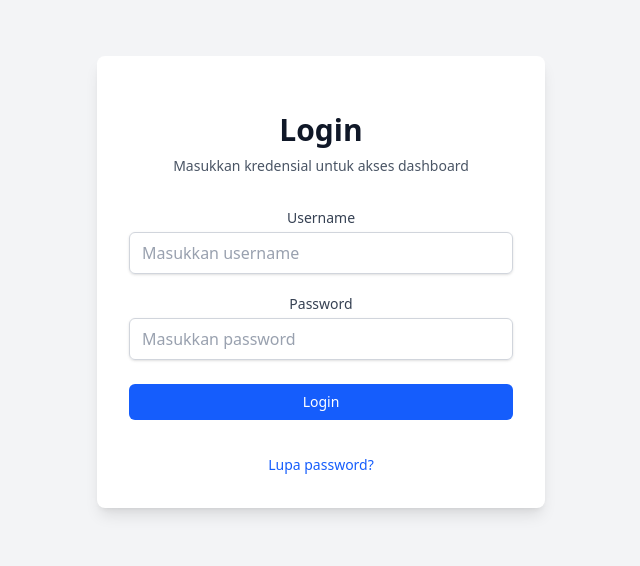
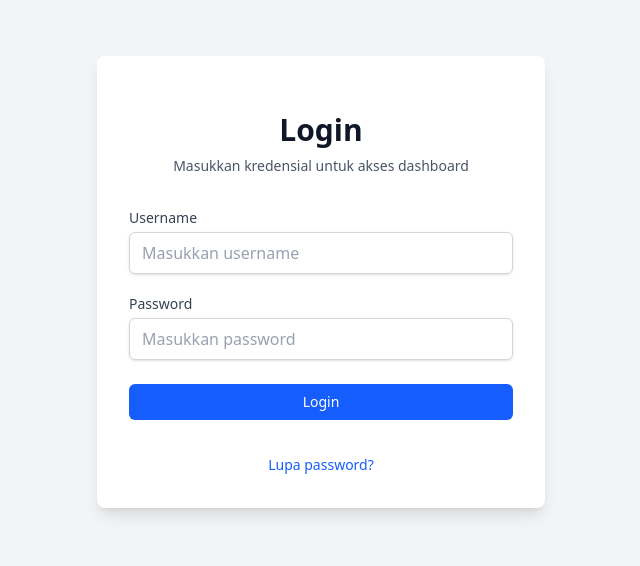
Before and after one commit to ryandyrhamadhany/project-crud, a React (Vite) app: page / in a window 1280 px wide. Shown: the part 150-716 px from the top of the page, without its empty margins (319-959 px from the left). Built offline with nearby package versions, Linux system fonts and the light colour scheme.

Commit message:
mengubah posisi tulisan label username dan password menjadi left-text (posisi kiri) bukan tengah

```diff
--- a/src/components/LoginForm.jsx
+++ b/src/components/LoginForm.jsx
@@ -31,7 +31,7 @@ const LoginForm = () => {
         <div className="mt-8 space-y-6">
           <div className="space-y-5">
             <div>
-              <label htmlFor="username" className="block text-sm font-medium text-gray-700">
+              <label htmlFor="username" className="block text-left text-sm font-medium text-gray-700">
                 Username
               </label>
               <div className="mt-1">
@@ -49,7 +49,7 @@ const LoginForm = () => {
             </div>
 
             <div>
-              <label htmlFor="password" className="block text-sm font-medium text-gray-700">
+              <label htmlFor="password" className="block text-left text-sm font-medium text-gray-700">
                 Password
               </label>
               <div className="mt-1">
```
